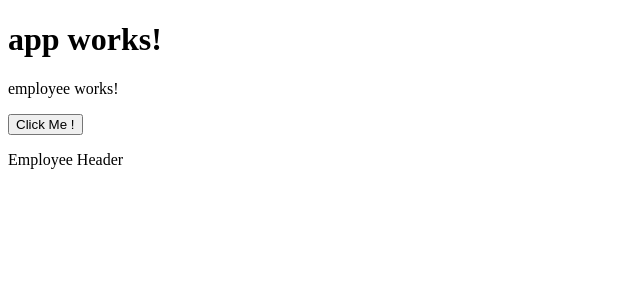
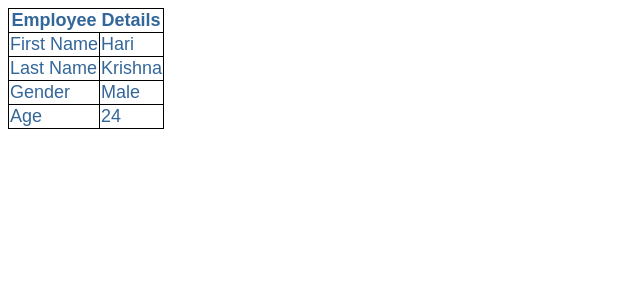
Before and after one commit to kothagundla1/angular2-funda, an Angular app in the folder kudvenkat/: page / in a window 1280 px wide. Shown: the top 300 px of the page, without its empty margins (0-640 px from the left). Built offline with nearby package versions, Linux system fonts and the light colour scheme.

Commit message:
attribute column span

```diff
--- a/kudvenkat/src/app/app.component.html
+++ b/kudvenkat/src/app/app.component.html
@@ -1,7 +1 @@
-<h1>
-  {{title}}
-</h1>
-
-<p> <app-employee></app-employee></p>
-<button [disabled] = 'isDisabled'> Click Me !</button>
-<p [innerHTML] = 'pageHeader'></p>
+<app-employee></app-employee>
--- a/kudvenkat/src/app/app.component.ts
+++ b/kudvenkat/src/app/app.component.ts
@@ -9,4 +9,5 @@ export class AppComponent {
   title = 'app works!';
   pageHeader: string = 'Employee Header';
   isDisabled : boolean = false;
+  badHtml: string = 'Hi <script> alert("Hacked") </script> world'
 }
--- a/kudvenkat/src/app/employee/employee.component.css
+++ b/kudvenkat/src/app/employee/employee.component.css
@@ -0,0 +1,13 @@
+table {
+  color: #369;
+  font-family: Arial, Helvetica, sans-serif;
+  font-size: large;
+  border-collapse: collapse;
+}
+
+td {
+  border: 1px solid black;
+}
+thead{
+  border: 1px solid black;
+}
--- a/kudvenkat/src/app/employee/employee.component.html
+++ b/kudvenkat/src/app/employee/employee.component.html
@@ -1,3 +1,29 @@
-<p>
-  employee works!
-</p>
+<table>
+  <thead>
+  <tr>
+    <th attr.colspan='{{columnSpan}}'>
+      Employee Details
+    </th>
+  </tr>
+  </thead>
+  <tbody>
+  <tr>
+    <td>First Name</td>
+    <td>{{firstName}}</td>
+  </tr>
+  <tr>
+    <td>Last Name</td>
+    <td>{{lastName}}</td>
+  </tr>
+  <tr>
+    <td>Gender</td>
+    <td>{{gender}}</td>
+  </tr>
+  <tr>
+    <td>Age</td>
+    <td>{{age}}</td>
+  </tr>
+
+  </tbody>
+
+</table>
--- a/kudvenkat/src/app/employee/employee.component.ts
+++ b/kudvenkat/src/app/employee/employee.component.ts
@@ -11,5 +11,11 @@ export class EmployeeComponent implements OnInit {
 
   ngOnInit() {
   }
+  columnSpan: number = 2;
+  firstName : string = 'Hari';
+  lastName : string = 'Krishna';
+  gender : string = 'Male';
+  age : string = '24';
+
 
 }
```
